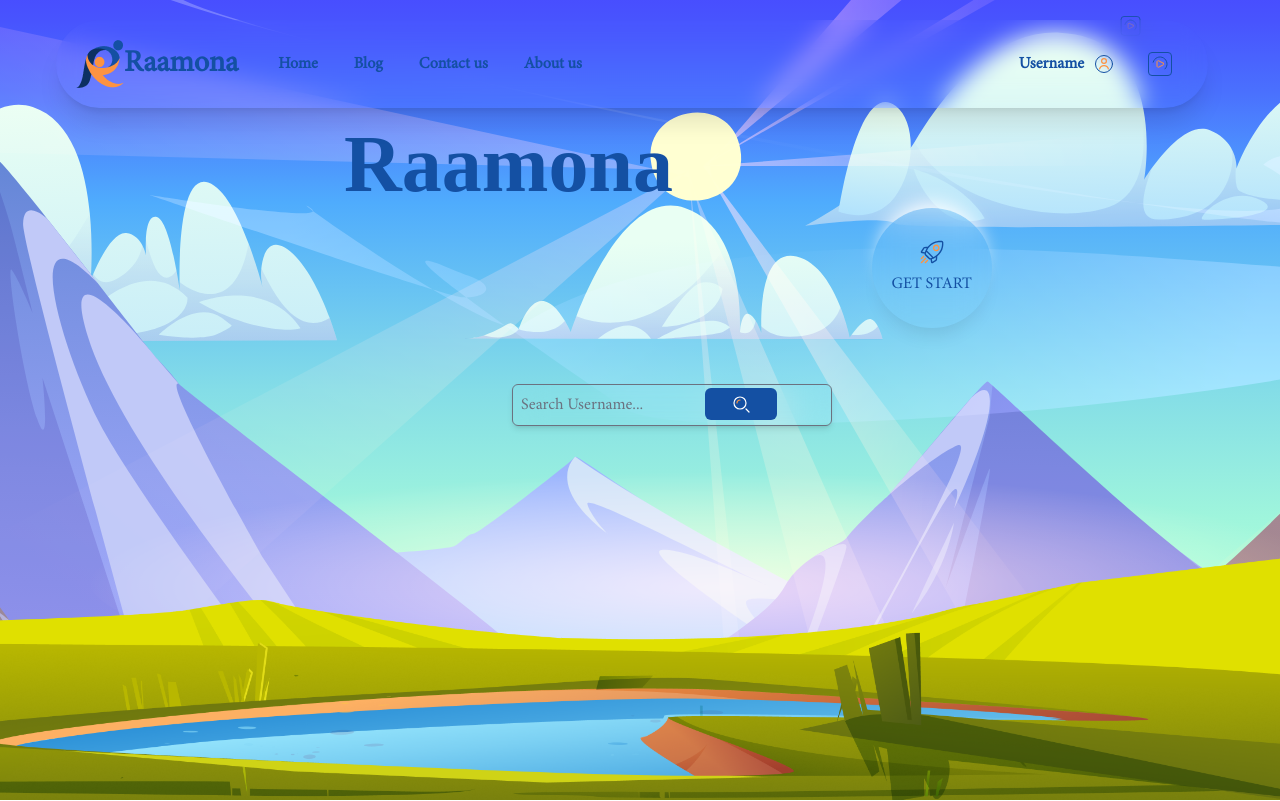
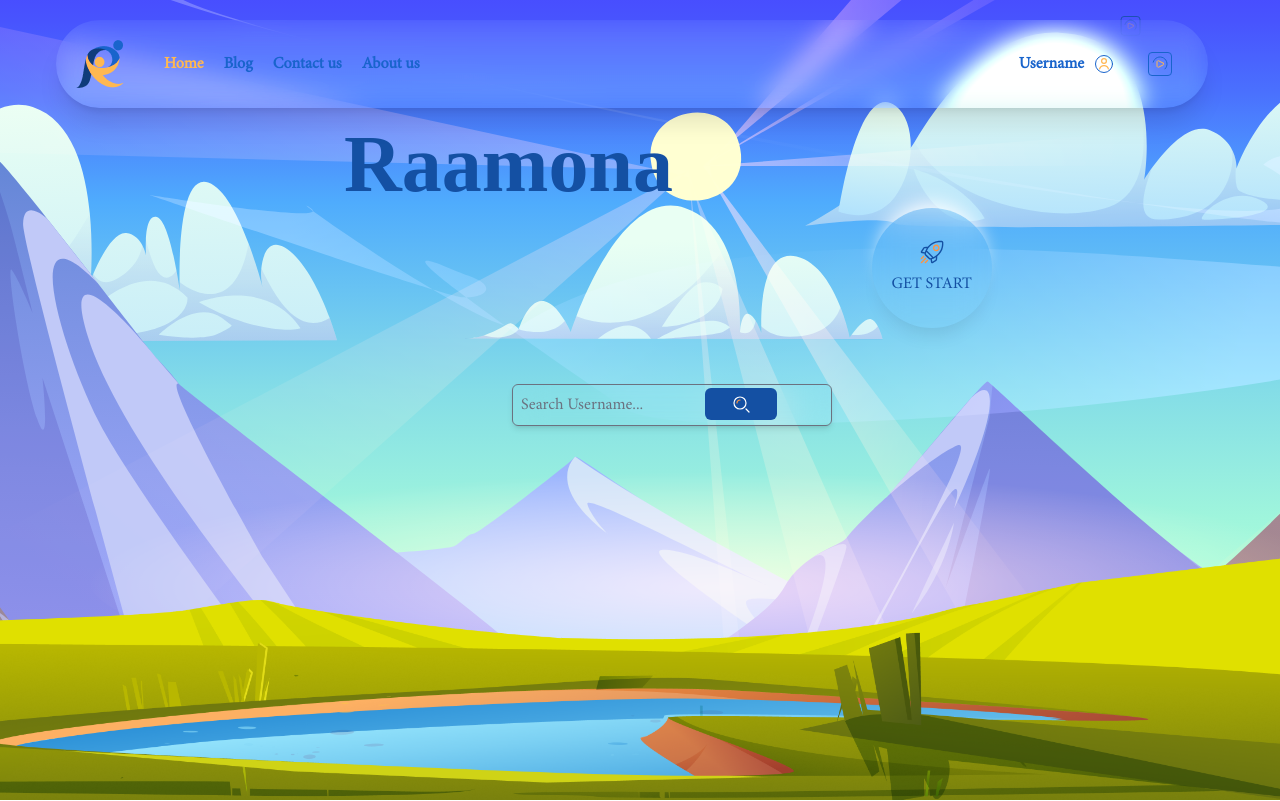
Before and after one commit to zahra-hsb/raamona-parallax, a Next.js app in the folder FrontEnd/: page / in a window 1280 px wide. Shown: the top 801 px of the page. Built offline with nearby package versions, Linux system fonts and the light colour scheme; a web font is replaced by a local one.

Commit message:
menu and header problems in contact us page has fixed

```diff
--- a/FrontEnd/src/components/ContactUs/index.jsx
+++ b/FrontEnd/src/components/ContactUs/index.jsx
@@ -28,7 +28,7 @@ const ContactUs = () => {
                     </button>
                 </aside>
                 <main className="px- flex flex-col">
-                    <Header isShowPlayBtn={true} style={'w-[90%]'} menuStyle={'!justify-start w-1/2'} isLoggedIn={false} />
+                    <Header isShowPlayBtn={true} style={'w-[90%]'} menuStyle={'!justify-start'} isLoggedIn={false} />
                     <div className="px-28 flex flex-col gap-5">
                         <PageTitle title={'Contact Us'} />
                         <form>
--- a/FrontEnd/src/components/globalComponents/Header/index.jsx
+++ b/FrontEnd/src/components/globalComponents/Header/index.jsx
@@ -8,10 +8,10 @@ import PlayButton from "../PlayButton"
 const Header = ({ style, menuStyle, isLoggedIn, isShowPlayBtn }) => {
     return (
         <>
-            <header className={style + ` hidden sm:flex justify-between gap-10 rounded-full shadow-xl p-5 mx-14 my-5 backdrop-blur-md`}>
+            <header className={style + ` hidden sm:flex justify-between gap-10 rounded-full shadow-xl p-5 mx-14 my-5 backdrop-blur-md brightness-125`}>
                 <nav className="w-full flex gap-5">
                     <Logo />
-                    <Menu style={'gap-9 text-blue ' + menuStyle} whichMenu={false} />
+                    <Menu style={'gap-5 text-blue ' + menuStyle} whichMenu={false} />
                 </nav>
                 <nav className="w-full flex gap-5 justify-end items-center">
                     {isLoggedIn && <Account />}
--- a/FrontEnd/src/components/globalComponents/Logo/index.jsx
+++ b/FrontEnd/src/components/globalComponents/Logo/index.jsx
@@ -6,7 +6,7 @@ const Logo = () => {
         <>
             <div className="flex items-center justify-start">
                 <Image src={logo} alt="raamona logo" />
-                <h3 className="text-blue text-3xl font-bold">Raamona</h3>
+                {/* <h3 className="text-blue text-3xl font-bold">Raamona</h3> */}
             </div>
         </>
     )
--- a/FrontEnd/src/components/globalComponents/Menu/index.jsx
+++ b/FrontEnd/src/components/globalComponents/Menu/index.jsx
@@ -1,4 +1,6 @@
+'use client'
 import Link from "next/link"
+import { usePathname } from "next/navigation"
 
 const Menu = ({ style, whichMenu }) => {
 
@@ -8,12 +10,14 @@ const Menu = ({ style, whichMenu }) => {
         { id: 2, title: 'Contact us', link: '/contact' },
         { id: 3, title: 'About us', link: '/about' }
     ]
+    const pathname = usePathname()
+
     return (
         <>
             <ul className={`flex justify-center items-center py-2 font-semibold overflow-hidden flex-nowrap mx-5 ` + style}>
                 {menu.map(item => (
-                    <li key={item.id}>
-                        <Link className="text-nowrap" href={item.link} >
+                    <li key={item.id} className={`${pathname === '/contact' && item.link === '/contact' ? 'hidden' : 'block'}`}>
+                        <Link className={`${pathname === item.link ? 'text-orange' : ''} text-nowrap`} href={item.link} >
                             {item.title}
                         </Link>
                     </li>
```
